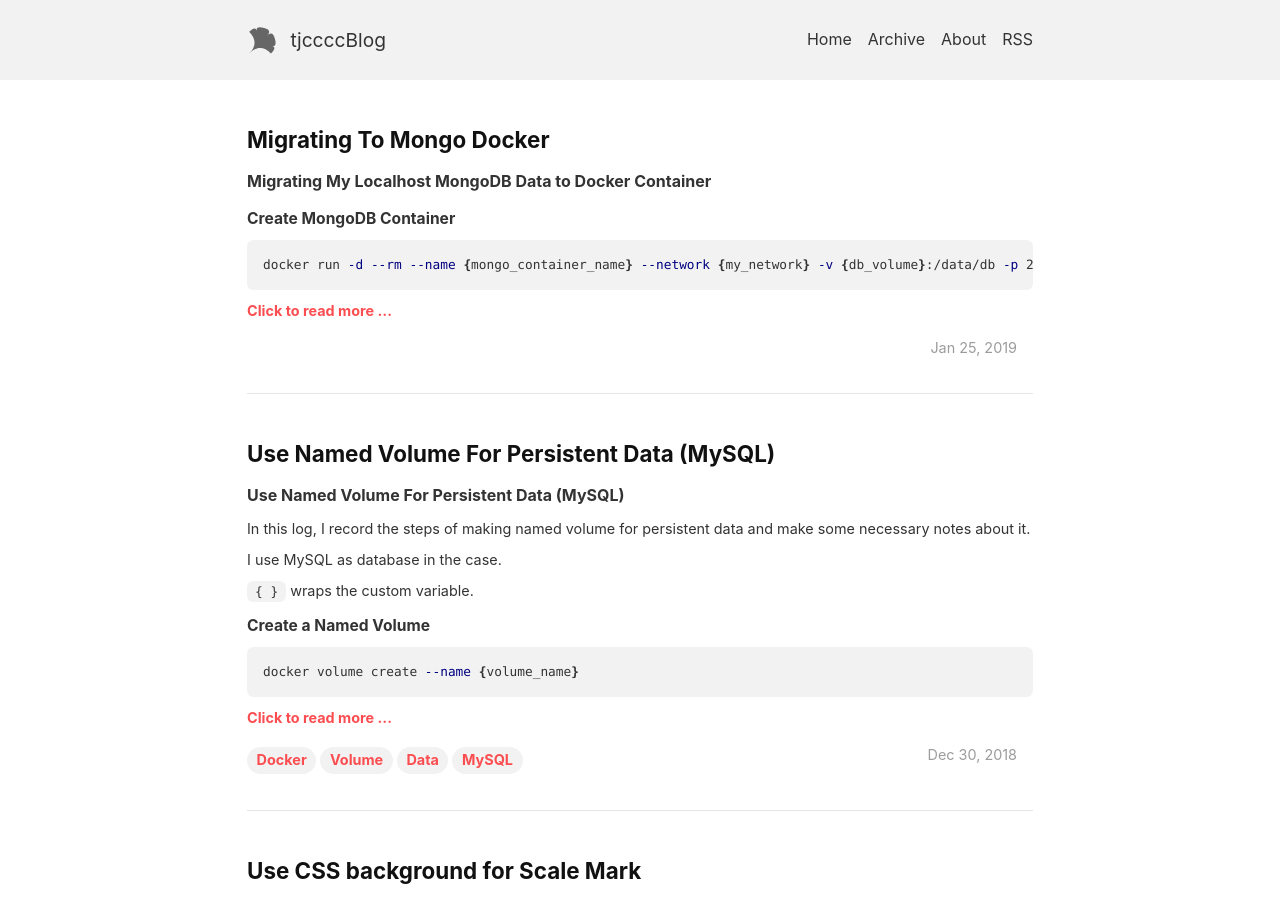
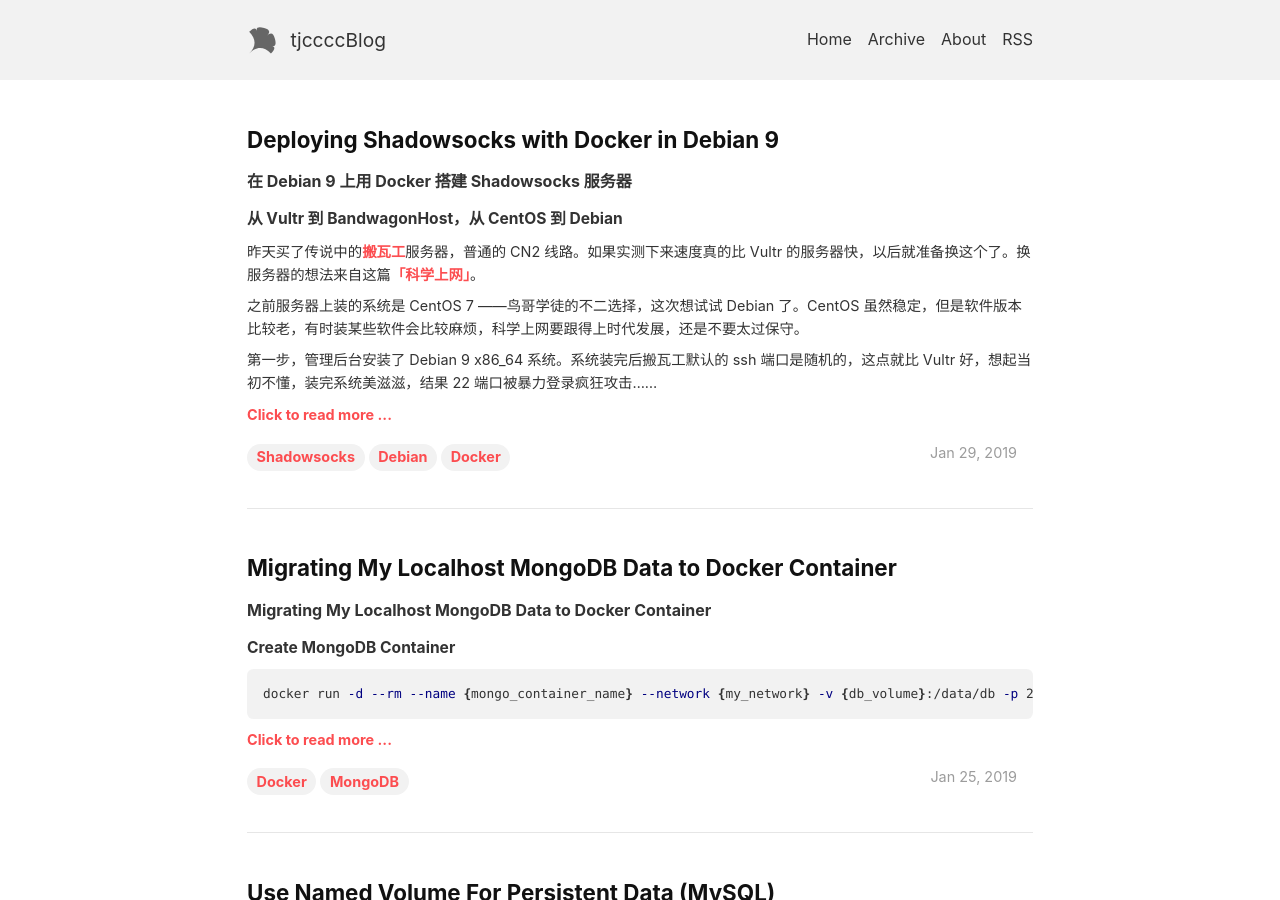
Before and after one commit to tjcccc/tjcccc.github.io, a Jekyll site: the page built from index.html, in a window 1280 px wide and 900 px high. Built offline with Jekyll 4.4.1, drawn with Linux system fonts in a browser that asks for light colours; the list of posts is cut into pages by our own code; some of the changed text lies outside the part shown.

Commit message:
Update posts.

````diff
--- a/_posts/2019-01-25-migrating-to-mongo-docker.md
+++ b/_posts/2019-01-25-migrating-to-mongo-docker.md
@@ -1,3 +1,9 @@
+---
+layout: post
+title: Migrating My Localhost MongoDB Data to Docker Container
+key: 20190125
+tags: Docker MongoDB
+---
 # Migrating My Localhost MongoDB Data to Docker Container
 
 ## Create MongoDB Container
--- /dev/null
+++ b/_posts/2019-01-29-Debian-Docker-Shadowsocks.md
@@ -0,0 +1,116 @@
+---
+layout: post
+title: Deploying Shadowsocks with Docker in Debian 9
+key: 20190129
+tags: Shadowsocks Debian Docker
+---
+# 在 Debian 9 上用 Docker 搭建 Shadowsocks 服务器
+
+## 从 Vultr 到 BandwagonHost，从 CentOS 到 Debian
+
+昨天买了传说中的[搬瓦工](https://bandwagonhost.com)服务器，普通的 CN2 线路。如果实测下来速度真的比 Vultr 的服务器快，以后就准备换这个了。换服务器的想法来自这篇[「科学上网」](https://github.com/haoel/haoel.github.io/blob/master/README.md)。
+
+之前服务器上装的系统是 CentOS 7 ——鸟哥学徒的不二选择，这次想试试 Debian 了。CentOS 虽然稳定，但是软件版本比较老，有时装某些软件会比较麻烦，科学上网要跟得上时代发展，还是不要太过保守。
+
+第一步，管理后台安装了 Debian 9 x86_64 系统。系统装完后搬瓦工默认的 ssh 端口是随机的，这点就比 Vultr 好，想起当初不懂，装完系统美滋滋，结果 22 端口被暴力登录疯狂攻击……
+
+<!--more-->
+
+顺便讲一下修改 ssh 端口的方法。编辑 `/etc/ssh/sshd_config` 文件，在其中修改或添加端口：
+
+```shell
+Port 1234
+Port 4567
+```
+
+## sudo and sbin
+
+不习惯直接用 root 账号，新建了自己的号，然后发现没有 sudo 命令。需要自己安装：
+
+```shell
+apt-get update
+apt-get install sudo
+```
+
+想用某些命令，发现 `not found` ，一查原来 sbin 没有放到 PATH 中。需要输入：
+
+```shell
+export PATH=$PATH:/sbin
+```
+
+## Enable BBR
+
+Debian 9 内置 BBR (Bottleneck Bandwidth and RTT) 模块，只需要命令开启就可以。参考[「Debian 9开启Google BBR」](https://zocodev.com/debian-9-enable-google-bbr.html)：
+
+```shell
+echo "net.core.default_qdisc=fq" >> /etc/sysctl.conf
+echo "net.ipv4.tcp_congestion_control=bbr" >> /etc/sysctl.conf
+sysctl -p
+```
+
+按文章说要重启，我没重启好像也生效了，因为输入：
+
+```shell
+lsmod | grep bbr
+```
+
+已经有内容出现了，应该算成功开启了吧。
+
+## Install Docker
+
+自从接触了 Docker 之后就爱不释手。以前直接把 Shadowsocks 装到系统上，这次准备装到 Docker 容器里，方便以后再换服务器时可以一键部署。
+
+在 Debian 里安装 Docker 可参考官方文档[「Get Docker CE for Debian」](https://docs.docker.com/install/linux/docker-ce/debian/)。
+
+## Use Dockerfile
+
+花了半天，[学习用法](https://docs.docker.com/engine/reference/#environment-replacement)，参考他人，加上自己调试，终于 Build 成功加顺利运行。代码详见 [tjcccc/myDockers/shadowsocks](https://github.com/tjcccc/myDockers/blob/master/shadowsocks/)，也可访问 Docker Hub 的 [tjcccc/shadowsocks-server](https://cloud.docker.com/repository/docker/tjcccc/shadowsocks-server)。
+
+### Docokerfile
+
+```Dockerfile
+FROM debian:stable
+COPY ./entrypoint.sh /entrypoint.sh
+
+RUN apt-get update -y && apt-get install -y git python-pip && apt-get clean
+RUN pip install git+https://github.com/shadowsocks/shadowsocks.git@master
+RUN chmod +x /entrypoint.sh
+
+ENV SS_SERVER 0.0.0.0
+ENV SS_SERVER_PORT 12345
+ENV SS_PASSWORD password
+ENV SS_METHOD aes-256-cfb
+ENV SS_TIMEOUT 300
+
+EXPOSE ${SS_SERVER_PORT}
+
+ENTRYPOINT ["/entrypoint.sh"]
+```
+
+简单说明一下：
+
+- `FROM`: 是容器用到的 Linux 系统。暂时用 Debian 的最新稳定版，以后再试一下精简版。
+- `COPY`: 由于最后的 `ENTRYPOINT` 只能使用一发「命令」而不能使用「命名 + 选项」，所以把复杂的命令行操作都放到了一个 sh 文件里，然后把这个文件从代码库目录拷贝给容器，最后由 `ENTRYPOINT` 执行。
+- `RUN`: 执行命令行操作。安装 Shadowsocks 及相关的软件，再给予 entrypoint.sh 文件执行能力。
+- `ENV`: 设置环境变量以及默认参数。默认端口我改成了 12345，方便自己使用。我自己用的话，只要设定密码就可以了。
+- `EXPOSE` 暴露端口方便外部使用和映射。
+- `ENTRYPOINT` 容器的入口点。注意不能使其一发运行完毕，必须留在进程里，否则容器一跑完就自动退出了。我一开始自作聪明给 `ssserver` 加了后台运行的 `-d` 选项，结果 `run` 完就 `Exited(1)` 了……
+
+### entrypoint.sh
+
+```sh
+#!/bin/bash
+
+/usr/local/bin/ssserver --fast-open -s ${SS_SERVER} -p ${SS_SERVER_PORT} -k ${SS_PASSWORD} -m ${SS_METHOD} -t ${SS_TIMEOUT} "$@"
+```
+
+简单说明一下：
+
+- `--fast-open`：这个默认开启。
+- 各种环境变量都加进去了，所以 `ssserver` 后面不能再加 `-s -p -k -m -t` 这五种选项。但是还可以加其他的，`"$@"` 就是表示在 `entrypoint.sh` 后面接的输入内容都会加在这条命令后面。即方便使用必要配置，又允许自定义配置，两开花。
+
+## 运行感觉
+
+好像打开页面是比 Vultr 快一点，不错。
+
+还有一点疑问，在主机上开启了 BBR 是否会作用到容器中，是否应该在容器里开启？Github 上其他人的 Dockerfile 没看到有写，大概是不需要的。
````
